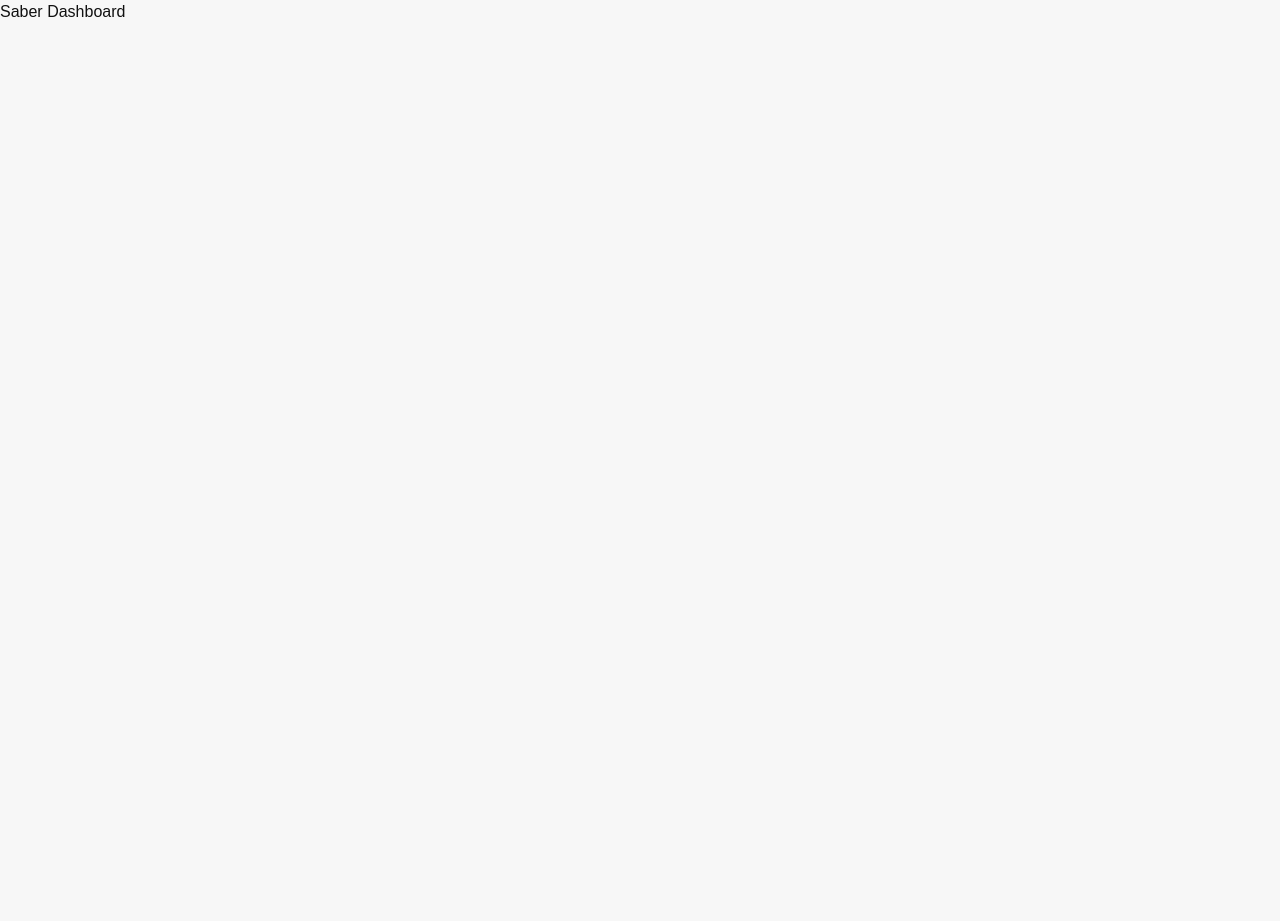
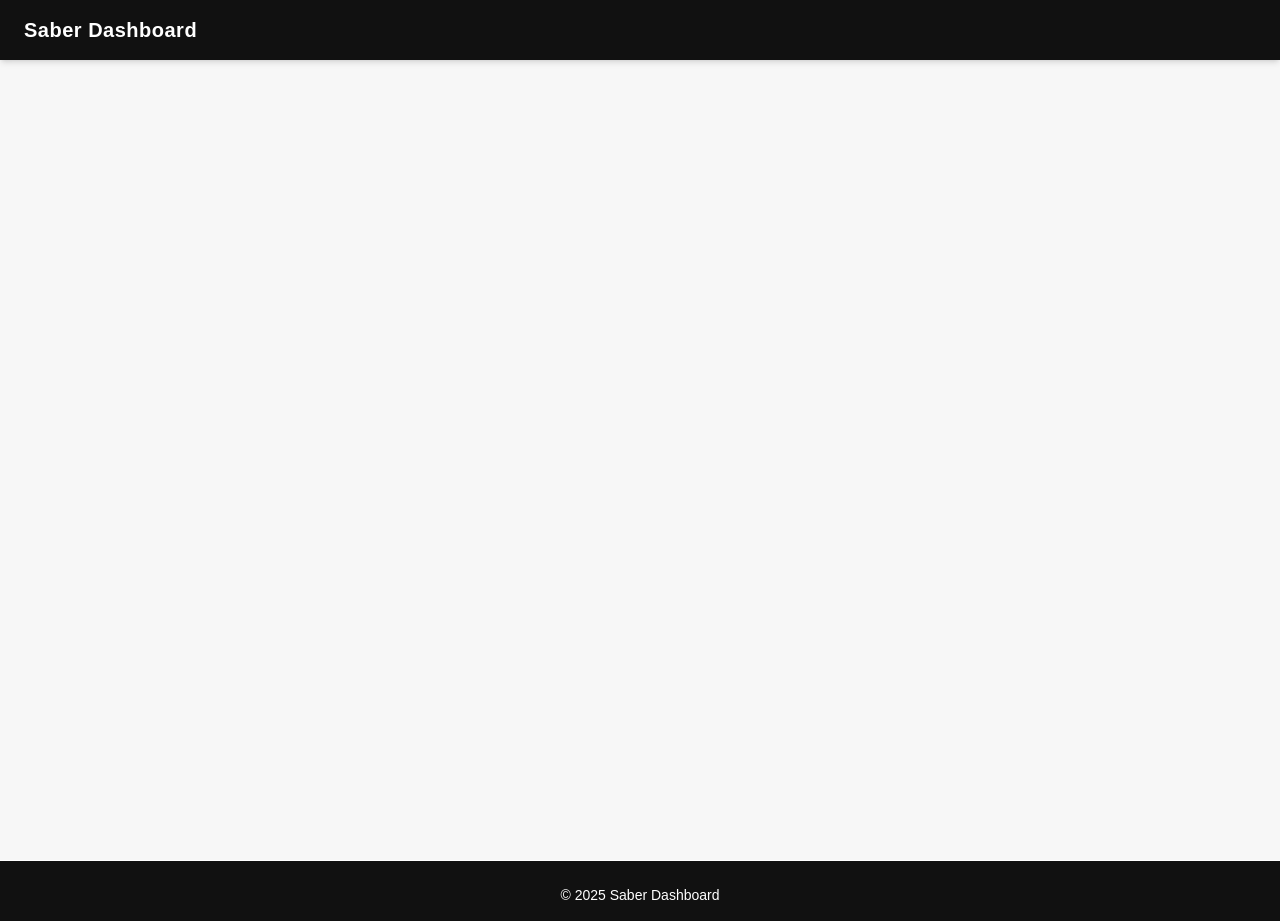
Before and after one commit to soulsako/saber-dashboard, a Next.js app: page / in a window 1280 px wide. Before the commit the page ends 800 px from the top, so only its background shows below. Built offline with nearby package versions, Linux system fonts and the light colour scheme.

Commit message:
Added Header.tsx, Footer.tsx, index.tsx layout

```diff
--- /dev/null
+++ b/app/components/Footer.tsx
@@ -0,0 +1,14 @@
+"use client";
+
+export default function Footer({ text }: { text: string }) {
+  return (
+    <footer className="bg-[var(--tertiary)] text-[var(--text-base)] text-center text-xs sm:text-sm py-3 sm:py-4 border-t border-borderBase">
+      <div className="container mx-auto">
+        <p className="mt-2">
+          &copy; {new Date().getFullYear()} {text}
+        </p>
+      </div>
+    </footer>
+  );
+}
+// This footer component can be used to display copyright information or any other relevant text at the bottom of the page.
--- /dev/null
+++ b/app/components/Header.tsx
@@ -0,0 +1,10 @@
+"use client";
+
+export default function Header({ text }: { text: string }) {
+  return (
+    <header className="bg-[var(--tertiary)] text-[var(--text-base)] bg-primary text-white px-4 sm:px-6 py-3 sm:py-4 shadow-md flex items-center justify-between">
+      <div className="text-lg sm:text-xl font-bold tracking-wide">{text}</div>
+    </header>
+  );
+}
+// This Header component is a simple header that displays the provided text.
--- a/app/layout.tsx
+++ b/app/layout.tsx
@@ -1,4 +1,6 @@
 import { Geist, Geist_Mono } from "next/font/google";
+import Header from "./components/Header";
+import Footer from "./components/Footer";
 import "./globals.css";
 
 const geistSans = Geist({
@@ -30,7 +32,9 @@ export default function RootLayout({
       <body
         className={`${geistSans.variable} ${geistMono.variable} antialiased`}
       >
+        <Header text="Saber Dashboard" />
         {children}
+        <Footer text="Saber Dashboard" />
       </body>
     </html>
   );
--- a/app/page.tsx
+++ b/app/page.tsx
@@ -1,3 +1,14 @@
+export const metadata = {
+  title: "Saber Dashboard",
+  description: "Main dashboard to edit and approve regex patterns.",
+  keywords: ["regex", "dashboard", "editor", "approver", "text matching"],
+};
+
+// This is the main entry point of the Saber Dashboard application.
 export default function Home() {
-  return <div>Saber Dashboard</div>;
+  return (
+    <main className="flex flex-col min-h-screen overflow-hidden">
+      <div className="flex flex-1 md:flex-row flex-1 overflow-hidden"></div>
+    </main>
+  );
 }
```
